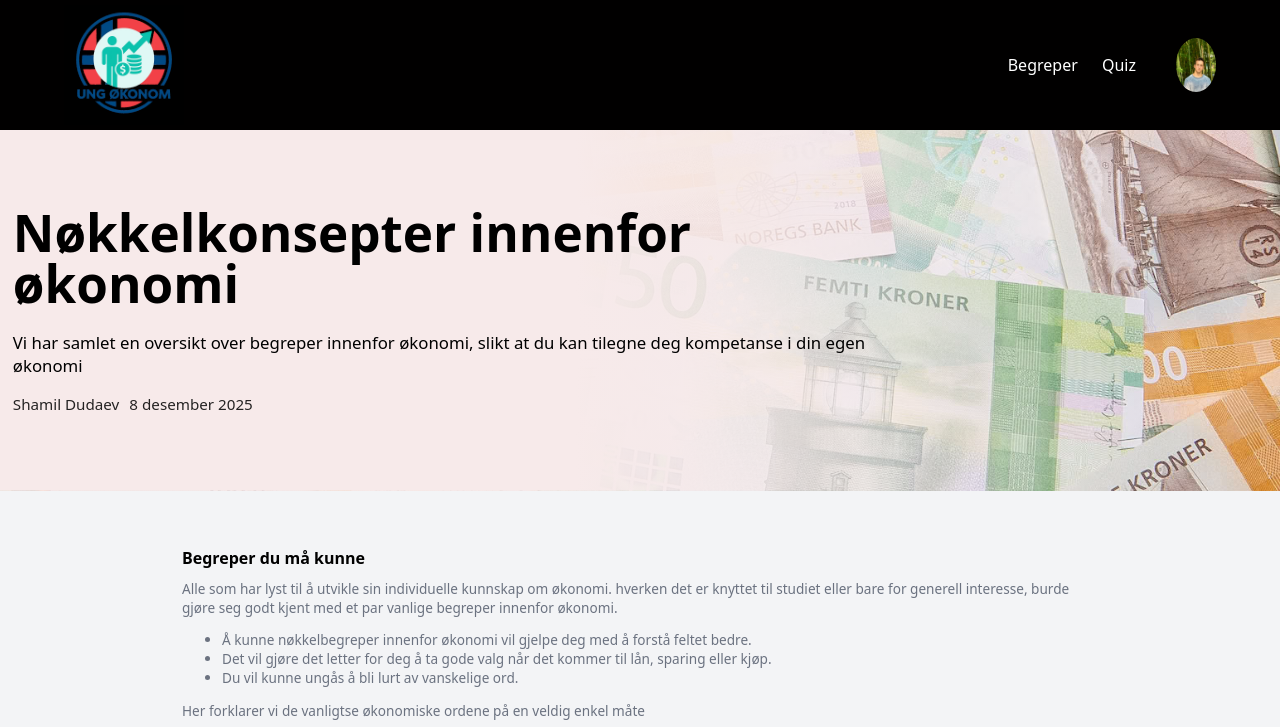
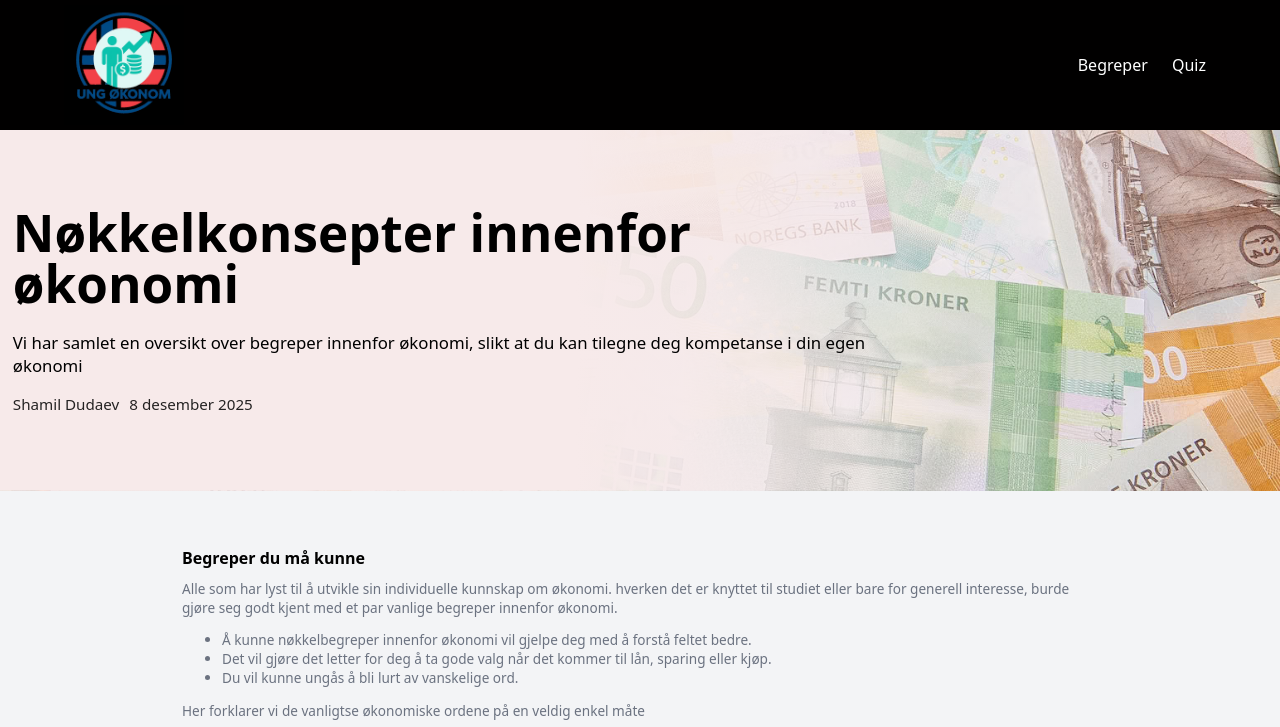
Before and after one commit to henrietteaadland/ungokonom, a plain HTML site: page Smidig-Prosjekt/Infoside/Info.html in a window 1280 px wide. Shown: the top 727 px of the page. Drawn offline with Linux system fonts and the light colour scheme.

Commit message:
fjernet bildet

```diff
--- a/Smidig-Prosjekt/Infoside/Info.css
+++ b/Smidig-Prosjekt/Infoside/Info.css
@@ -22,14 +22,6 @@ nav {
 
 /* logo til venstre på menyen */
 
-/* mitt bilde til høyre :D */
-.user-pic {
-    width: 40px;
-    border-radius: 50%;
-    cursor: pointer;
-    margin-left: 30px;
-}
-/* mitt bilde til høyre :D */
 
 
 nav ul {
--- a/Smidig-Prosjekt/Infoside/Info.html
+++ b/Smidig-Prosjekt/Infoside/Info.html
@@ -22,7 +22,7 @@
             <li><a href="Info.html" title="Page 1">Begreper</a></li>
             <li><a href="Quiz.html" title="Page 2">Quiz</a></li>
         </ul>
-        <img src="Images/1.jpg" class="user-pic">
+
     </nav>
     <!--LOGO + BILDE -->
 
--- a/Smidig-Prosjekt/Infoside/accordion.js
+++ b/Smidig-Prosjekt/Infoside/accordion.js
@@ -1,6 +1,8 @@
+/*On click script*/
 document.querySelectorAll(".bare-header").forEach((button) => {
     button.addEventListener("click", () => {
         const item = button.parentElement;
         item.classList.toggle("open")
     });
 });
+/*On click script*/
```
Also changed, not shown: Smidig-Prosjekt/Infoside/Quiz.html (+1 -1 lines).
